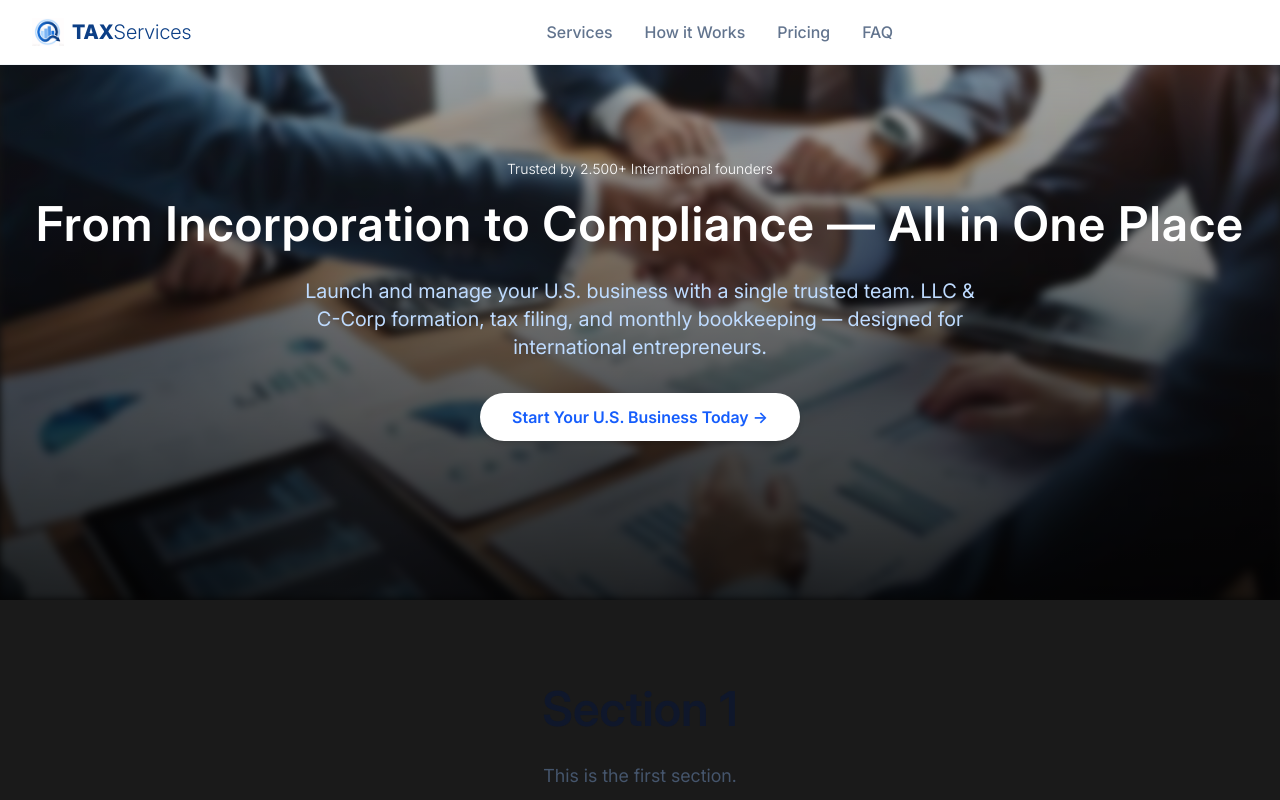
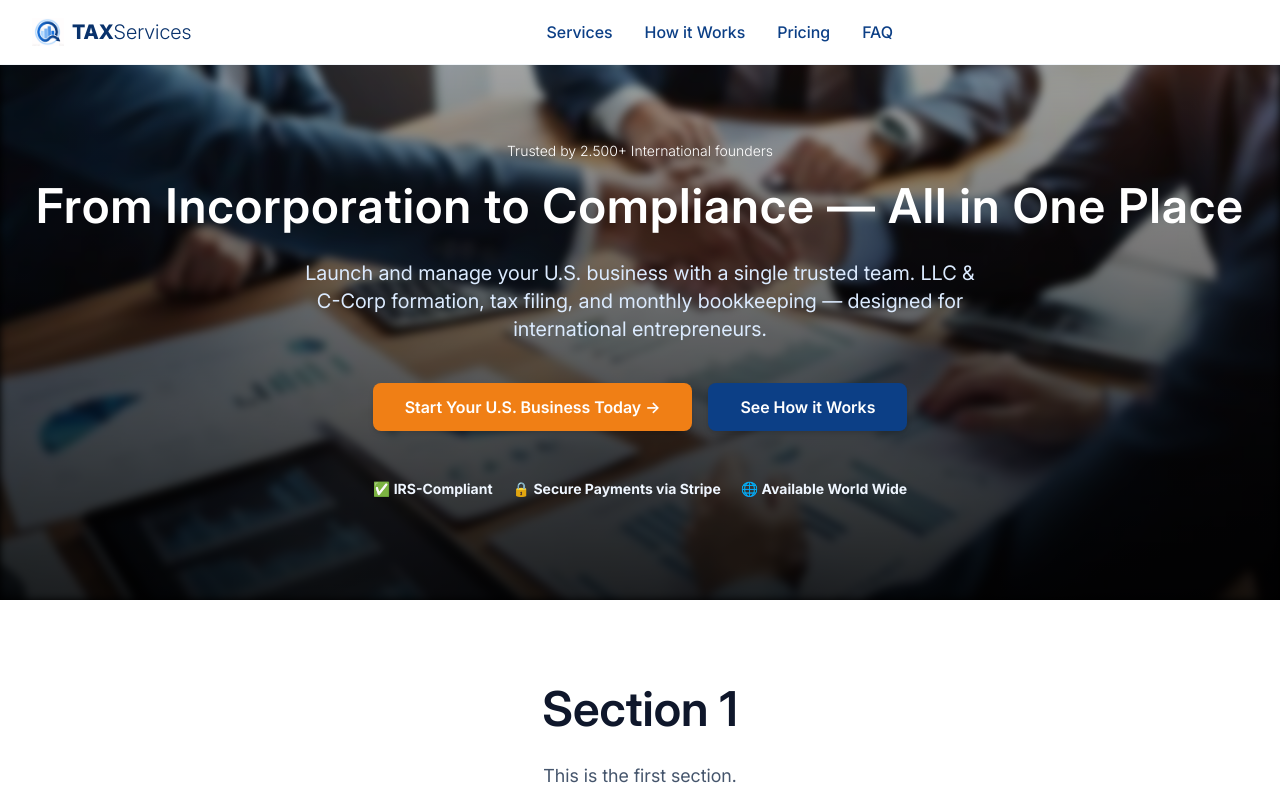
Before and after one commit to No-Country-simulation/NC-S02-26-Equipo-01-Web-App-Development, a React (Vite) app in the folder frontend/: page / in a window 1280 px wide. Shown: the top 800 px of the page. Built offline with nearby package versions, Linux system fonts and the light colour scheme.

Commit message:
feat: update Hero component layout, enhance styles, and add problem data structure

```diff
--- a/frontend/src/components/layout/Hero.tsx
+++ b/frontend/src/components/layout/Hero.tsx
@@ -2,8 +2,8 @@ import heroImage from "@assets/img/Hero.jpg";
 
 const Hero = () => {
   return (
-    <section className="relative text-white py-20 min-h-150 flex items-center justify-center overflow-hidden">
-      <div className="absolute inset-0 z-0">
+    <section className="relative py-5 text-white min-h-150 flex items-center justify-center overflow-hidden">
+      <div className="absolute inset-0 z-0 bg-black">
         <img
           src={heroImage}
           alt="Hero"
@@ -12,25 +12,45 @@ const Hero = () => {
         <div className="absolute inset-0 bg-linear-to-b from-transparent to-black opacity-80 z-10"></div>
       </div>
 
-      <div className="container mx-auto px-4 text-center relative">
+      <div className="container mx-auto pt-10 px-4 text-center relative">
         <p className="mb-4 text-sm font-light">
-           Trusted by 2.500+ International founders
+          Trusted by 2.500+ International founders
         </p>
-        <h1 className="text-4xl md:text-5xl font-bold mb-6 tracking-wide">
+        <h1 className="text-3xl md:text-5xl font-bold mb-6 tracking-wide">
           From Incorporation to Compliance — All in One Place
         </h1>
-        <p className="text-lg md:text-xl mb-8 text-blue-200 max-w-2xl mx-auto">
+        <p className="text-sm md:text-xl mb-8 text-blue-100 max-w-2xl mx-auto">
           Launch and manage your U.S. business with a single trusted team. LLC &
           C-Corp formation, tax filing, and monthly bookkeeping — designed for
           international entrepreneurs.
         </p>
         <a
           href="#services"
-          className="inline-block bg-white text-blue-600 px-8 py-3 rounded-full font-semibold hover:bg-gray-100 transition-all shadow-md"
+          className="inline-block bg-secondary my-2 px-8 py-3 rounded-lg font-semibold hover:bg-secondary-hover transition-all shadow-md"
         >
           Start Your U.S. Business Today →
         </a>
-      </div>
+        <a
+          href="#contact"
+          className="inline-block ml-4 my-2 bg-primary text-white px-8 py-3 rounded-lg font-semibold hover:bg-primary-hover transition-all shadow-md"
+        >
+          See How it Works
+        </a>
+
+
+          <ul className="mt-10 mx-auto flex flex-col md:flex-row justify-center gap-5 items-center">
+            <li className="text-sm font-bold text-blue-50 whitespace-nowrap">
+              <span>✅</span> IRS-Compliant
+            </li>
+            <li className="text-sm font-bold text-blue-50 whitespace-nowrap">
+              <span>🔒</span> Secure Payments via Stripe
+            </li>
+            <li className="text-sm font-bold text-blue-50 whitespace-nowrap">
+              <span>🌐</span> Available World Wide
+            </li>
+          </ul>
+        </div>
+
     </section>
   );
 };
--- a/frontend/src/components/layout/SectionContainer.tsx
+++ b/frontend/src/components/layout/SectionContainer.tsx
@@ -17,7 +17,7 @@ const SectionContainer = ({
 }: SectionProps) => {
   return (
     <section className={`py-20 ${className}`}>
-      <div className="max-w-7xl mx-auto px-4 sm:px-6 lg:px-8">
+      <div className="max-w-7xl mx-auto px-4 bg-white sm:px-6 lg:px-8">
         <div className="text-center mb-16">
           {badge && (
             <div className="inline-block mb-4">
--- /dev/null
+++ b/frontend/src/data/data.ts
@@ -0,0 +1,12 @@
+import { type Problem } from "types/index.ts";
+
+const theProblems : Problem[] = [
+    {
+        title: "Declaración de impuestos",
+        description: "Dificultad para entender y completar la declaración de impuestos.",
+        icon: "declaration-icon.png"
+    }
+
+]
+
+export default theProblems;
--- a/frontend/src/styles/index.css
+++ b/frontend/src/styles/index.css
@@ -34,7 +34,7 @@ h1, h2, h3, h4, h5, h6 {
 }
 
 .nav-link {
-  color: var(--color-secondary);
+  color: var(--color-primary);
   font-weight: 500;
   transition: color 0.15s ease;
 }
--- a/frontend/src/styles/variables.css
+++ b/frontend/src/styles/variables.css
@@ -1,19 +1,12 @@
 @theme {
-  --color-primary: #646cff;
-  --color-primary-hover: #0C3F86;
+  --color-primary: #0C3F86;
+  --color-primary-hover: #09326C;
 
 
-  --color-secondary: #62748e ;
-  --color-secondary-hover: #61dafbaa;
+  --color-secondary: #F07F15 ;
+  --color-secondary-hover: #B86111;
   --color-secondary-active: #61dafbaa;
 
   --color-background: #ffffff;
   --color-text: #213547;
 }
-
-@media (prefers-color-scheme: dark) {
-  @theme {
-    --color-background: #1a1a1a;
-    --color-text: #e0e0e0;
-  }
-}
--- /dev/null
+++ b/frontend/src/types/index.ts
@@ -0,0 +1,18 @@
+export interface Card {
+  title: string;
+  description: string;
+  icon: string;
+}
+
+export type Problem = Card;
+
+export interface Service extends Card {
+  list: string[];
+}
+
+export interface Testimonial {
+  name: string;
+  title: string;
+  quote: string;
+  avatar: string;
+}
--- a/frontend/tsconfig.app.json
+++ b/frontend/tsconfig.app.json
@@ -32,7 +32,9 @@
       "@styles/*": ["./styles/*"],
       "@assets/*": ["./assets/*"],
       "@hooks/*": ["./hooks/*"],
-      "@utils/*": ["./utils/*"]
+      "@utils/*": ["./utils/*"],
+      "@data/*": ["./data/*"],
+      "@types/*": ["./types/*"]
     }
   },
   "include": ["src"]
--- a/frontend/vite.config.ts
+++ b/frontend/vite.config.ts
@@ -17,6 +17,7 @@ export default defineConfig({
     alias: {
       "@": path.resolve(__dirname, "src"),
       "@components": path.resolve(__dirname, "src/components"),
+      "@types": path.resolve(__dirname, "src/types"),
       "@styles": path.resolve(__dirname, "src/styles"),
       "@assets": path.resolve(__dirname, "src/assets"),
       "@hooks": path.resolve(__dirname, "src/hooks"),
```
